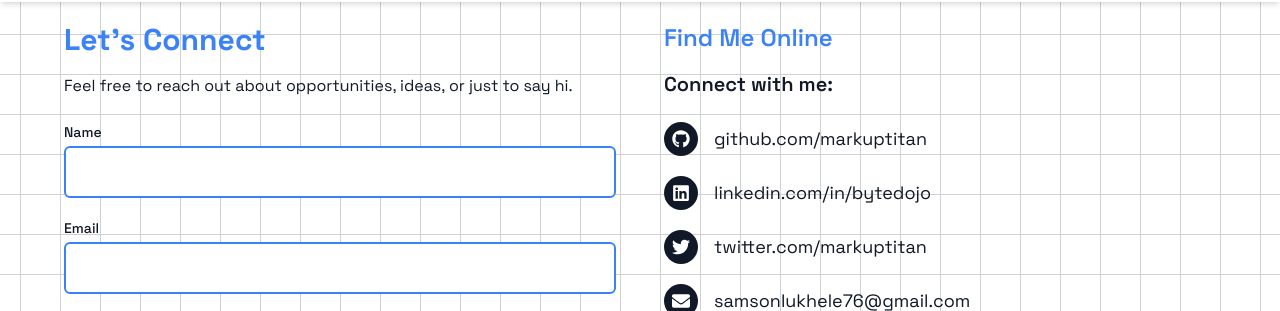
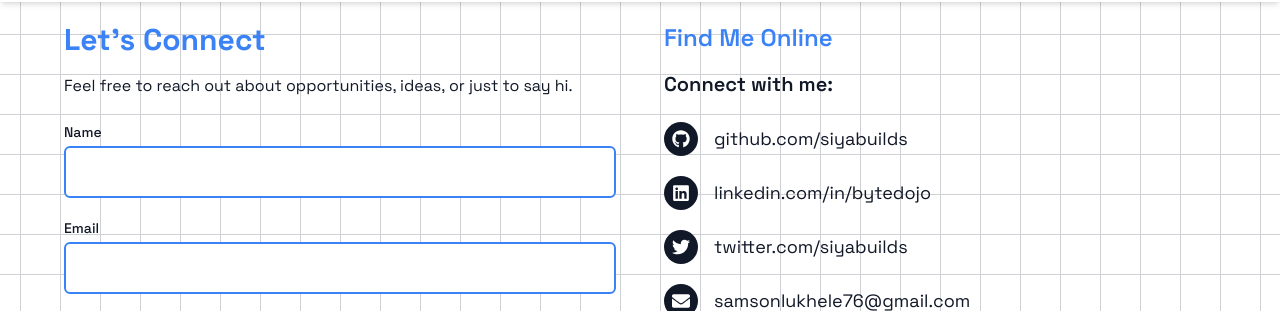
Before and after one commit to siyabuilds/react-portfolio, a React (Vite) app: page /contact in a window 1280 px wide. Shown: the part 66-377 px from the top of the page. Built offline with nearby package versions, Linux system fonts and the light colour scheme.

Commit message:
Update portfolio references to use 'siyabuilds' instead of 'markuptitan'

```diff
--- a/index.html
+++ b/index.html
@@ -4,11 +4,11 @@
     <meta charset="UTF-8" />
     <link
       rel="icon"
-      href="https://github.com/markuptitan.png"
+      href="https://github.com/siyabuilds.png"
       type="image/png"
     />
 
-    <link rel="apple-touch-icon" href="https://github.com/markuptitan.png" />
+    <link rel="apple-touch-icon" href="https://github.com/siyabuilds.png" />
 
     <meta name="viewport" content="width=device-width, initial-scale=1.0" />
     <title>Samson Lukhele | Web Developer Portfolio</title>
@@ -18,22 +18,22 @@
     />
     <meta
       property="og:title"
-      content="MarkupTitan | Frontend Developer Portfolio"
+      content="siyabuilds | Frontend Developer Portfolio"
     />
     <meta
       property="og:description"
       content="Explore projects, skills, and contact Samson - React and TailwindCSS Developer."
     />
-    <meta property="og:image" content="https://github.com/markuptitan.png" />
-    <meta property="og:url" content="https://markuptitan.site" />
+    <meta property="og:image" content="https://github.com/siyabuilds.png" />
+    <meta property="og:url" content="https://siyabuilds.site" />
     <meta property="og:type" content="website" />
     <meta name="twitter:card" content="summary_large_image" />
-    <meta name="twitter:title" content="MarkupTitan | Frontend Developer" />
+    <meta name="twitter:title" content="siyabuilds | Frontend Developer" />
     <meta
       name="twitter:description"
       content="React & TailwindCSS developer portfolio site."
     />
-    <meta name="twitter:image" content="https://github.com/markuptitan.png" />
+    <meta name="twitter:image" content="https://github.com/siyabuilds.png" />
     <link rel="preconnect" href="https://fonts.googleapis.com" />
     <link rel="preconnect" href="https://fonts.gstatic.com" crossorigin />
     <link
--- a/src/components/Footer.jsx
+++ b/src/components/Footer.jsx
@@ -11,7 +11,7 @@ const Footer = () => {
       </span>
       <div className="flex items-center">
         <a
-          href="https://github.com/markuptitan/react-portfolio"
+          href="https://github.com/siyabuilds/react-portfolio"
           target="_blank"
           rel="noopener noreferrer"
           className="ml-2 text-[var(--foreground)] hover:text-[var(--primary)] transition-colors"
--- a/src/components/Hero.jsx
+++ b/src/components/Hero.jsx
@@ -28,7 +28,7 @@ const Hero = () => {
     <section className="h-screen flex flex-col justify-center items-center text-center px-4 pb-16 text-[var(--foreground)]">
       <div className="profile-ring relative w-64 h-64 mx-auto mb-6">
         <img
-          src="https://github.com/markuptitan.png"
+          src="https://github.com/siyabuilds.png"
           alt="Samson"
           className="w-full h-full rounded-full border-2 border-[var(--primary)] relative z-10"
         />
--- a/src/components/SocialLinks.jsx
+++ b/src/components/SocialLinks.jsx
@@ -13,8 +13,8 @@ const socialLinks = [
   {
     name: "GitHub",
     icon: <FaGithub />,
-    url: "https://github.com/markuptitan",
-    display: "github.com/markuptitan",
+    url: "https://github.com/siyabuilds",
+    display: "github.com/siyabuilds",
   },
   {
     name: "LinkedIn",
@@ -25,8 +25,8 @@ const socialLinks = [
   {
     name: "Twitter",
     icon: <FaTwitter />,
-    url: "https://twitter.com/markuptitan",
-    display: "twitter.com/markuptitan",
+    url: "https://twitter.com/siyabuilds",
+    display: "twitter.com/siyabuilds",
   },
   {
     name: "Email",
```
Also changed, not shown: 1 other file (tests, documents, lock files or other folders).
